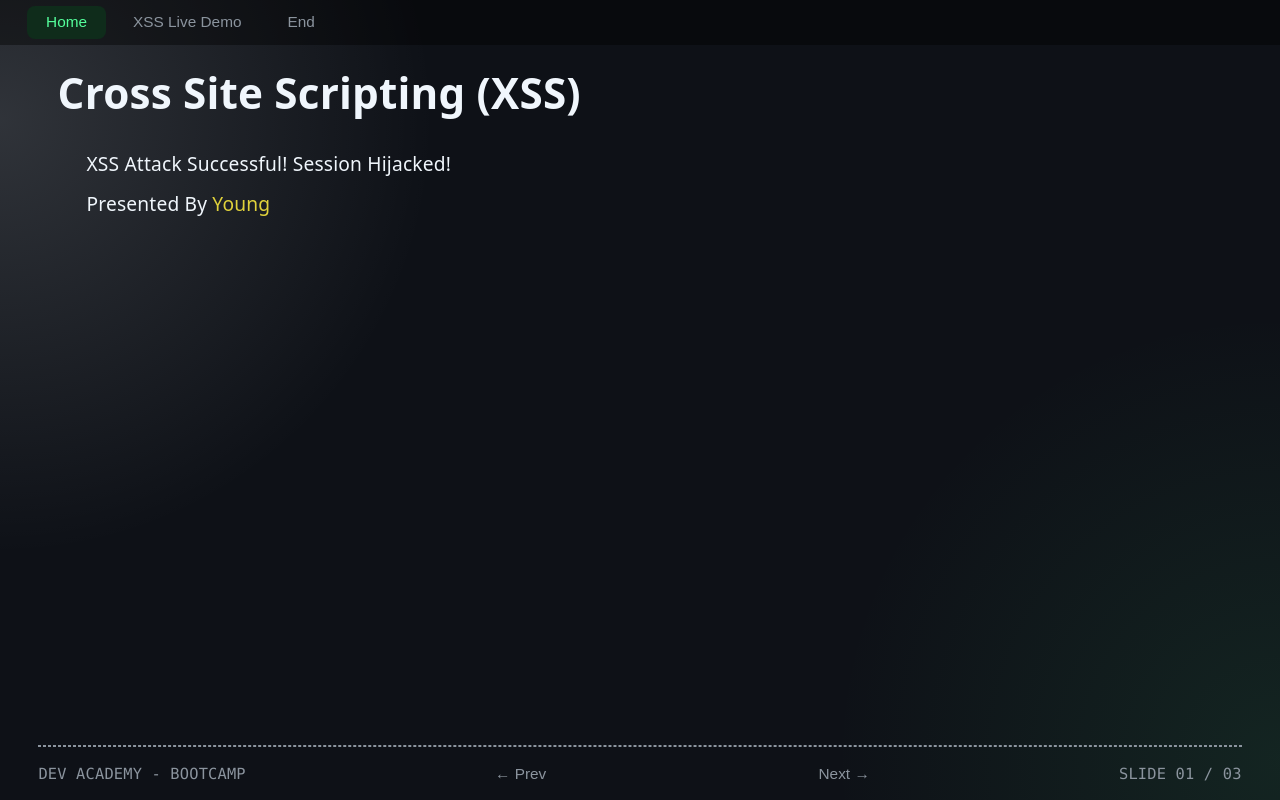
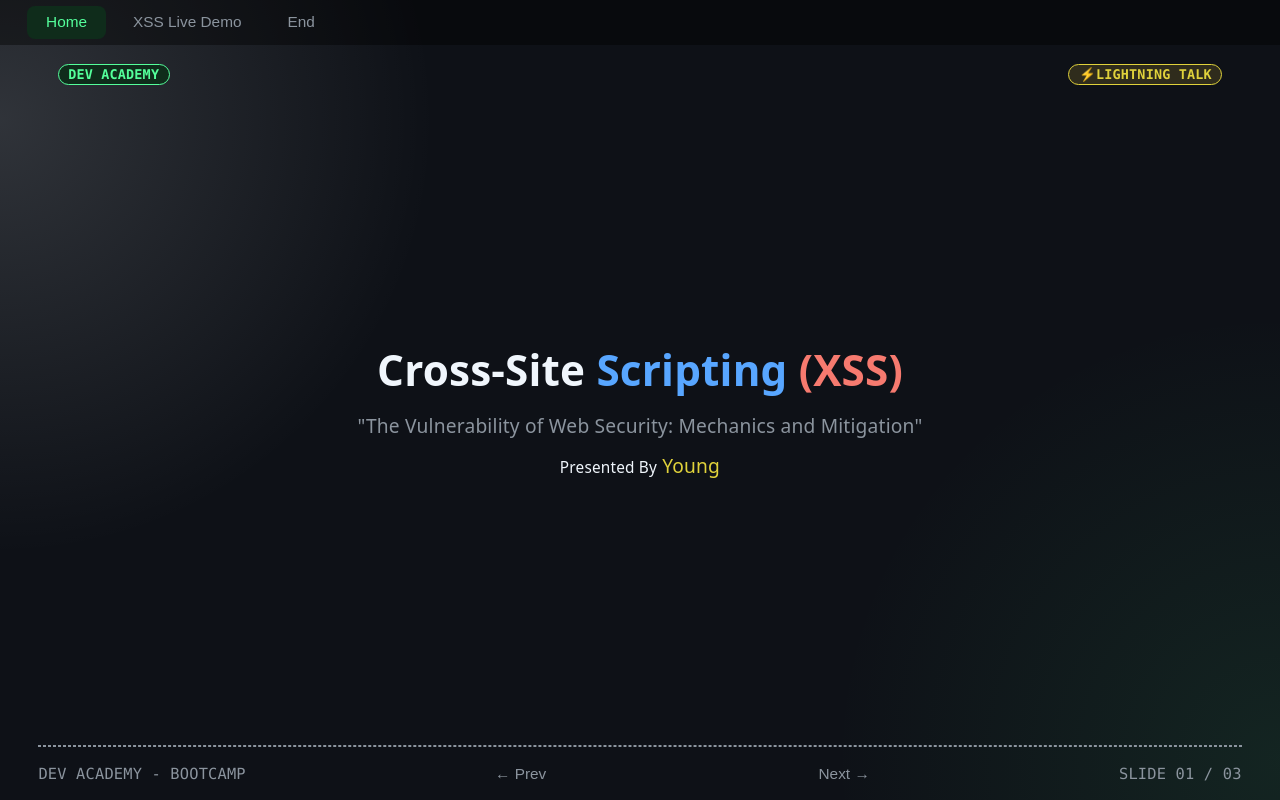
Before and after one commit to youngryou/xss-live-demo, a React (Vite) app: page / in a window 1280 px wide. Built offline with nearby package versions, Linux system fonts and the light colour scheme.

Commit message:
feat: add contents in Home and End components

```diff
--- a/src/components/slides/EndSlide.jsx
+++ b/src/components/slides/EndSlide.jsx
@@ -1,21 +1,22 @@
 function EndSlide() {
   return (
     <div className="slide">
-      <h1>This is the end!</h1>
+      <div className="contents content--center text--center">
+        <p className="--grey">Cross-Site Scripting (XSS)</p>
 
-      <div className="contents">
-        <p>XSS Attack Successful! Session Hijacked!</p>
-      </div>
+        <h2>
+          We can <span className="--blue">Defend</span> against{' '}
+          <span className="--red">Hacking!</span>
+        </h2>
 
-      <h1>Thank you!</h1>
+        <p className="--grey">
+          "Writing secure baseline code is what safeguards databases and
+          sensitive user privacy."
+        </p>
+        <p />
+        <p />
 
-      <div>
-        <h4>References:</h4>
-        <ul>
-          <li>aaaa</li>
-          <li>bbbb</li>
-          <li>cccc</li>
-        </ul>
+        <h3 className="--green">Thank You!</h3>
       </div>
     </div>
   )
--- a/src/components/slides/HomeSlide.jsx
+++ b/src/components/slides/HomeSlide.jsx
@@ -1,12 +1,24 @@
 function HomeSlide() {
   return (
     <div className="slide">
-      <h1>Cross Site Scripting (XSS)</h1>
+      <div className="badge-container">
+        <p className="badge">DEV ACADEMY</p>
+        <p className="badge badge--yellow">⚡️LIGHTNING TALK</p>
+      </div>
 
-      <div className="contents">
-        <p>XSS Attack Successful! Session Hijacked!</p>
+      <div className="contents content--center text--center">
+        <h1>
+          Cross-Site <span className="--blue">Scripting</span>{' '}
+          <span className="--red">(XSS)</span>
+        </h1>
+
+        <p className="--grey">
+          "The Vulnerability of Web Security: Mechanics and Mitigation"
+        </p>
+
         <p>
-          Presented By <span className="--yellow">Young</span>
+          <span className="text--sm">Presented By</span>{' '}
+          <span className="--yellow">Young</span>
         </p>
       </div>
     </div>
--- a/src/index.css
+++ b/src/index.css
@@ -242,12 +242,27 @@ button:hover {
 }
 
 /* Component */
-.badge--green {
+.badge-container {
+  display: flex;
+  justify-content: space-between;
+}
+
+.badge {
+  border-radius: 999px;
+  border: var(--green-h) solid 1.5px;
   background: var(--green-bg);
   color: var(--green-h);
+
+  font-family: var(--mono);
+  font-size: 0.7rem;
+  font-weight: 600;
+
+  width: fit-content;
+  padding: 0.1rem 0.5rem;
 }
 
 .badge--yellow {
+  border-color: var(--yellow);
   background: var(--yellow-bg);
   color: var(--yellow);
 }
@@ -262,6 +277,10 @@ button:hover {
   margin: 0 2rem;
 }
 
+.content--center {
+  margin: auto;
+}
+
 .text--inline {
   display: inline-flex;
   gap: 12px;
@@ -271,6 +290,10 @@ button:hover {
 .text--mono {
   font-family: var(--mono);
   display: inline-flex;
+}
+
+.text--sm {
+  font-size: 0.8rem;
 }
 
 .text--center {
```
